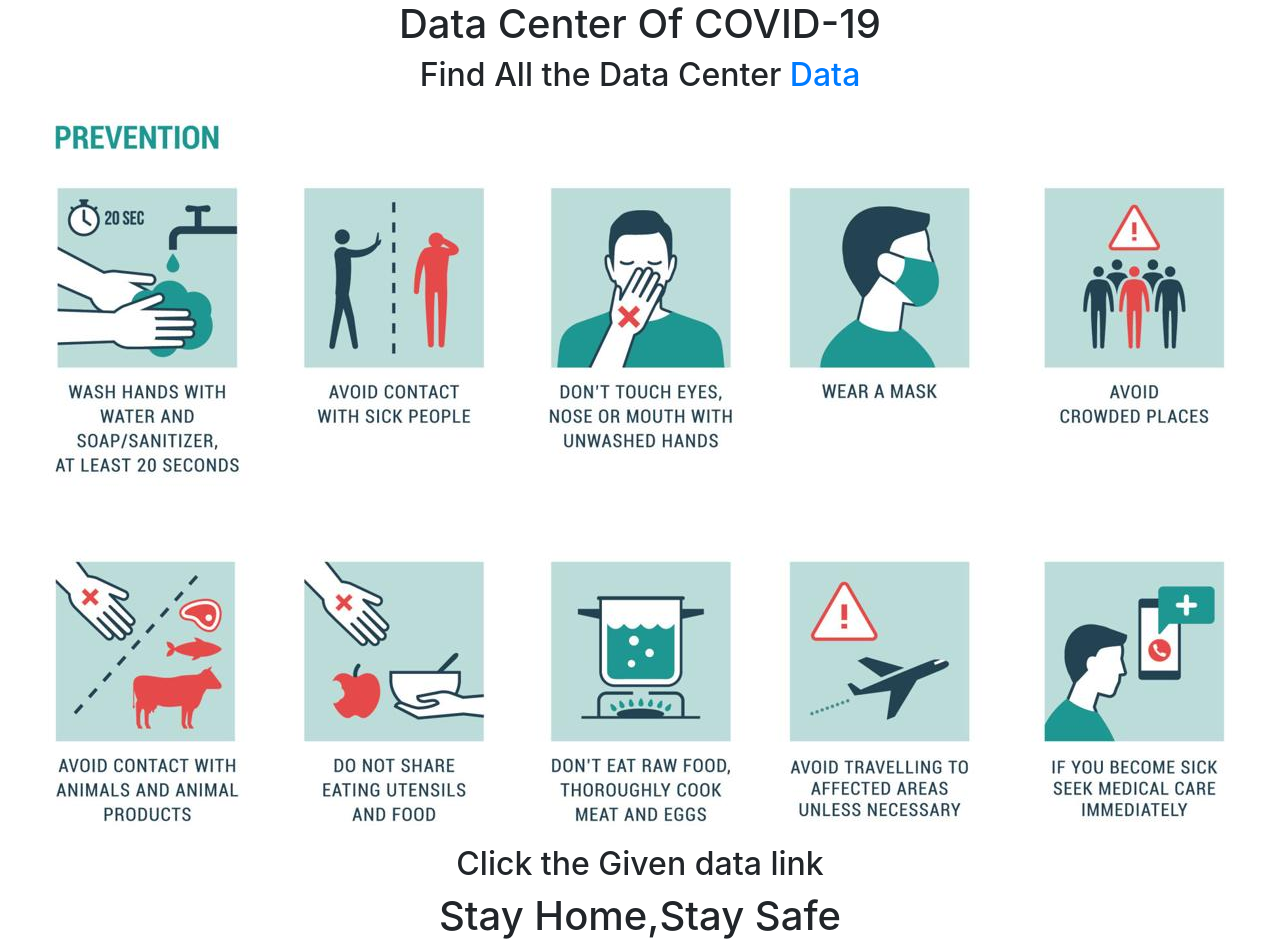
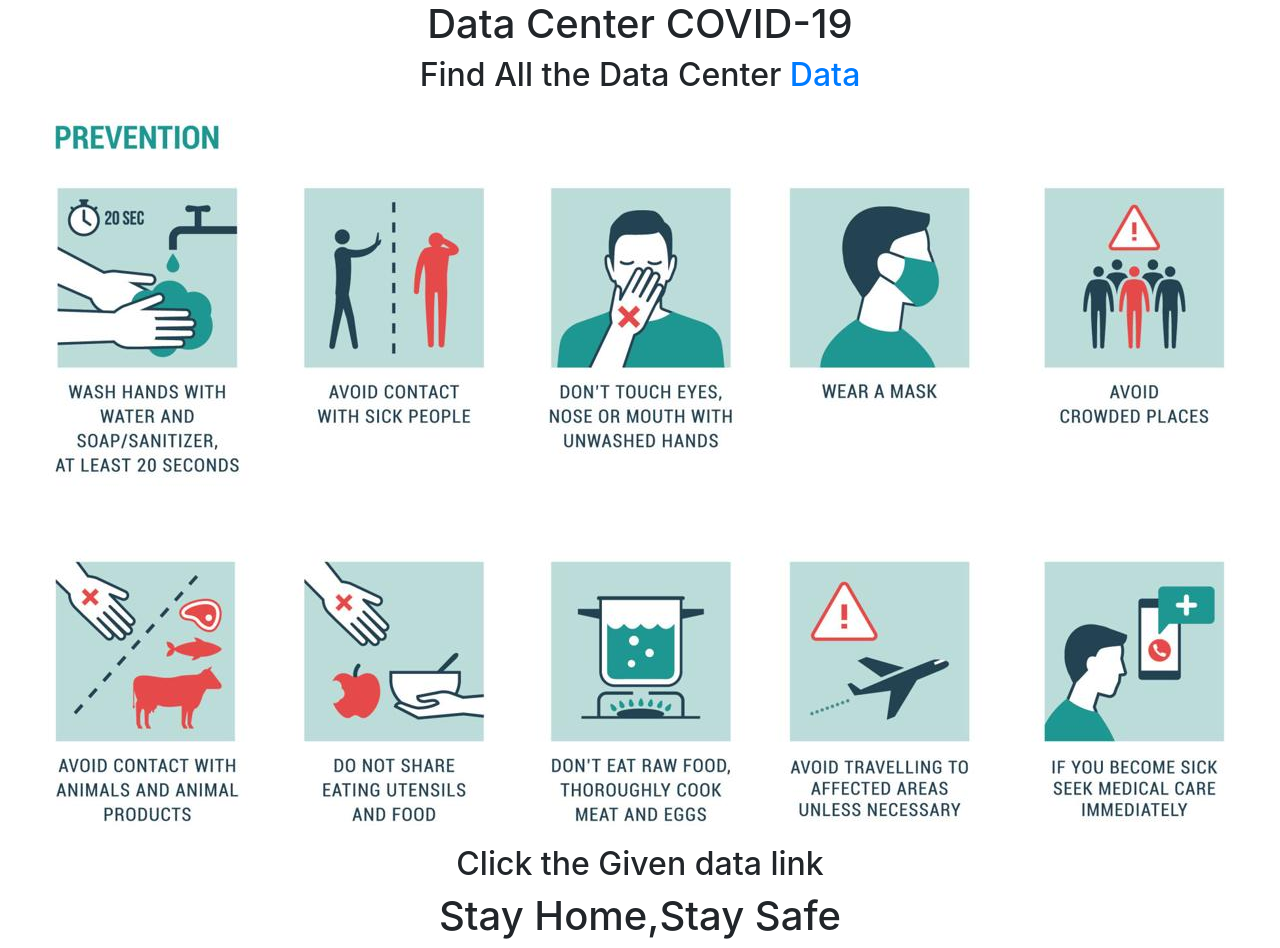
Before and after one commit to Akash5454/COVID-TRACKER, a plain HTML site: page covid-tracker/data.html in a window 1280 px wide. Drawn offline with nearby package versions, Linux system fonts and the light colour scheme.

Commit message:
First commit

```diff
--- a/covid-tracker/data.html
+++ b/covid-tracker/data.html
@@ -12,7 +12,7 @@
   </head>
 
   <body>
-    <center><h1>Data Center Of COVID-19</h1></center>
+    <center><h1>Data Center COVID-19</h1></center>
    <center><h2>Find All the Data Center <a href="images/Private_Labs_09042020.pdf">Data</a></h3></center>
 
    <center><img src="images/5e67d3afbcca5.image.jpg"></center>
```
